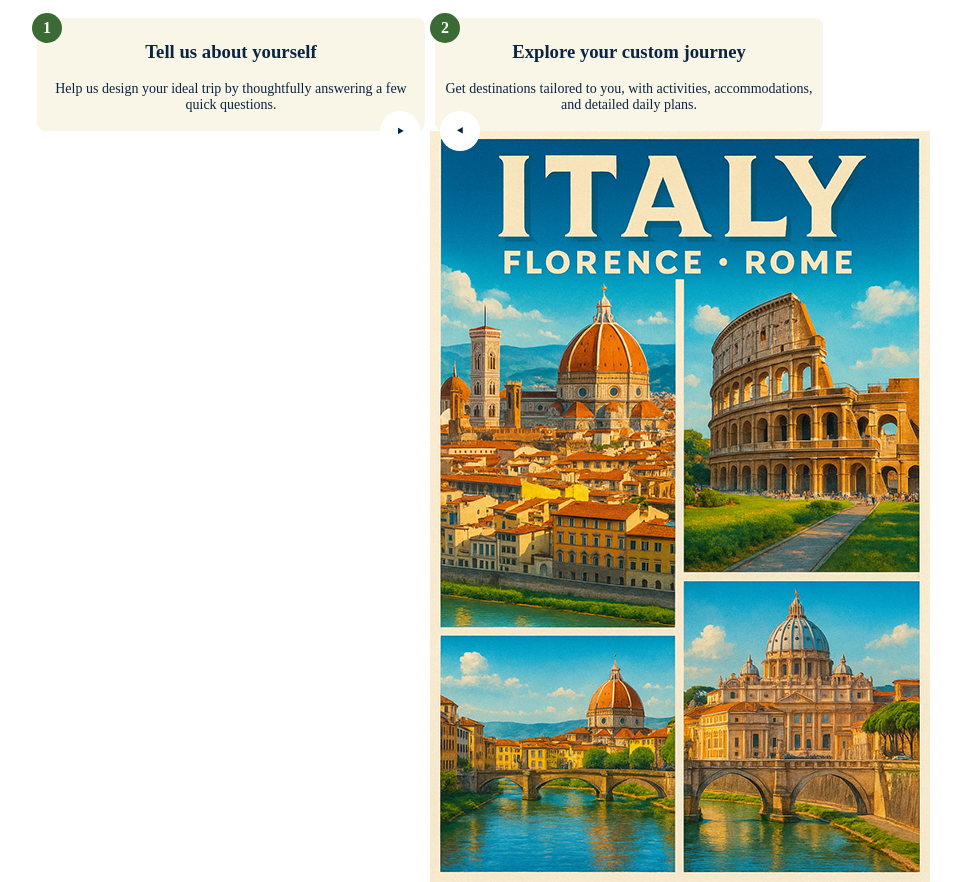
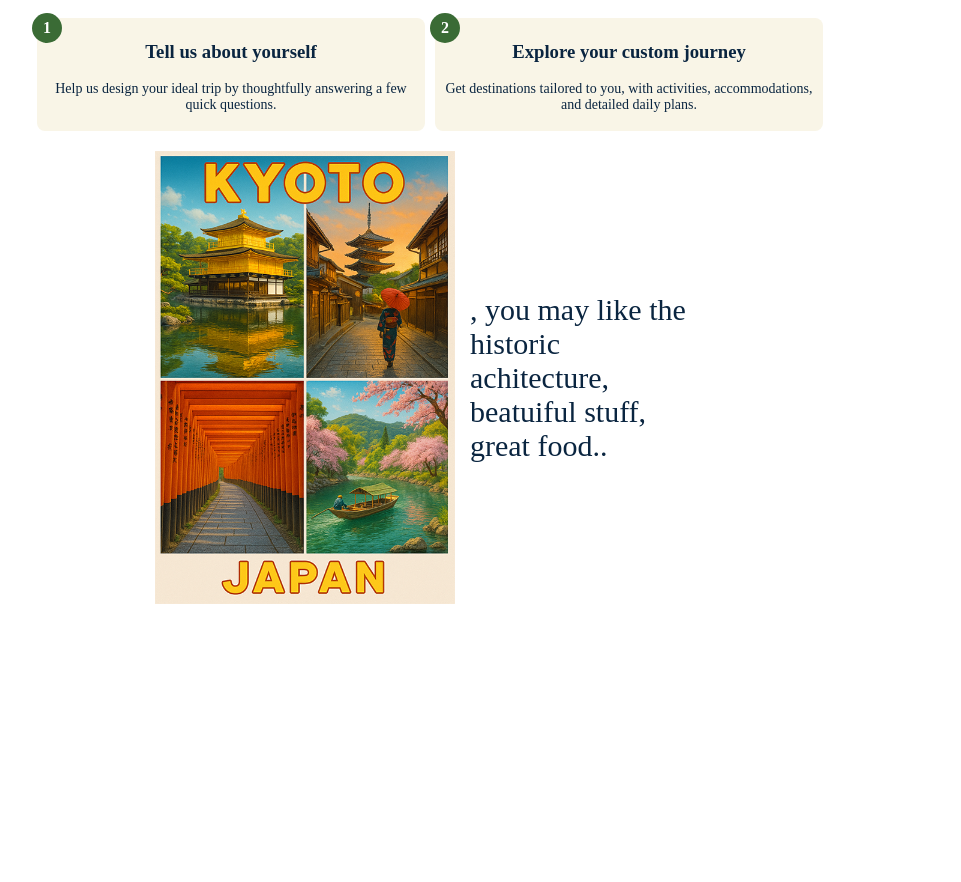
Before and after one commit to tedschu/Dandylion, a React (Vite) app in the folder client/: page / in a window 1280 px wide. Shown: the part 951-1833 px from the top of the page, without its empty margins (210-1171 px from the left). After the commit the page ends 1555 px from the top, so only its background shows below. Built offline with nearby package versions, Linux system fonts and the light colour scheme; a web font is replaced by a local one.

Commit message:
working on Path screen design

```diff
--- a/client/src/index.css
+++ b/client/src/index.css
@@ -380,6 +380,44 @@ button {
   font-weight: 600;
 }
 
+.homeBottomExampleContainer {
+  width: 100%;
+  display: flex;
+  justify-content: center;
+  align-items: center;
+  margin-top: 20px;
+}
+
+/* **** PATH SCREEN **** */
+
+.pathContainer {
+  width: 100%;
+  height: 100vh;
+  background-image: url("./assets/images/background.jpg");
+  background-size: cover;
+  background-position: top;
+  display: flex;
+  flex-direction: column;
+  justify-content: center;
+  align-items: center;
+}
+
+.pathContentContainer {
+  width: 80%;
+  background-color: rgb(255, 255, 255, 0.9);
+  height: 80vh;
+  border-radius: 10px;
+  display: flex;
+  flex-direction: column;
+  justify-content: center;
+  align-items: center;
+}
+
+.pathContentContainer > h2 {
+  font-size: 35px;
+  color: var(--teal);
+}
+
 /* other classes */
 
 .bottomContentContainer {
@@ -481,59 +519,6 @@ button {
   width: 100%;
 }
 
-/* **** MOTION CAROUSEL STYLING */
-
-.homeBottomCarouselContainer {
-  position: relative;
-}
-
-.motionNext,
-.motionPrev {
-  top: calc(50% - 20px);
-  position: absolute;
-  background: white;
-  border-radius: 30px;
-  width: 40px;
-  height: 40px;
-  display: flex;
-  justify-content: center;
-  align-items: center;
-  user-select: none;
-  cursor: pointer;
-  font-weight: bold;
-  font-size: 18px;
-  z-index: 2;
-}
-
-.motionNext {
-  right: 10px;
-}
-
-.motionPrev {
-  left: 10px;
-  transform: scale(-1);
-}
-
-.motionImg {
-  position: absolute;
-  max-width: 100vw;
-}
-
-.motionRefresh {
-  padding: 10px;
-  position: absolute;
-  background: rgba(0, 0, 0, 0.4);
-  border-radius: 10px;
-  width: 20px;
-  height: 20px;
-  top: 10px;
-  right: 10px;
-  display: flex;
-  justify-content: center;
-  align-items: center;
-  cursor: pointer;
-}
-
 /* MEDIA QUERIES FOR DESKTOP SIZING */
 
 /* Screen is above 750px */
--- a/client/src/pages/Home.tsx
+++ b/client/src/pages/Home.tsx
@@ -1,7 +1,7 @@
 import { StepProps } from "../types/types";
 import { useNavigate } from "react-router-dom";
 import beeLogo from "../assets/bee.png";
-import { MotionCarousel } from "../components/MotionCarousel";
+import kyoto from "../assets/images/destinations/kyoto.png";
 
 function Home({
   currentStep,
@@ -106,8 +106,19 @@ function Home({
                 </p>
               </div>
             </div>
-            <div className="homeBottomCarouselContainer">
-              <MotionCarousel />
+            <div className="homeBottomExampleContainer">
+              <img src={kyoto} alt="" style={{ width: "300px" }} />
+              <p
+                style={{
+                  fontSize: "30px",
+                  width: "220px",
+                  padding: "15px",
+                  textAlign: "left",
+                }}
+              >
+                {userInfo?.firstName}, you may like the historic achitecture,
+                beatuiful stuff, great food..
+              </p>
             </div>
           </div>
         </div>
--- a/client/src/pages/Path.tsx
+++ b/client/src/pages/Path.tsx
@@ -1,16 +1,27 @@
 import { useNavigate } from "react-router-dom";
+import Header from "../components/Header";
 
 function Path() {
   const navigate = useNavigate();
 
   return (
     <>
-      <button onClick={() => navigate("/build-plan")}>
-        I know where I'm going
-      </button>
-      <button onClick={() => navigate("/find-destination")}>
-        I need help picking
-      </button>
+      <Header />
+      <div className="pathContainer">
+        <div className="pathContentContainer">
+          <h2>How can we help plan your trip?</h2>
+          <div className="pathSelectorBox">
+            <h3>blah</h3>
+            <img src="" alt="" />
+          </div>
+          <button type="button" onClick={() => navigate("/build-plan")}>
+            I know where I'm going
+          </button>
+          <button type="button" onClick={() => navigate("/find-destination")}>
+            I need help picking
+          </button>
+        </div>
+      </div>
     </>
   );
 }
```
